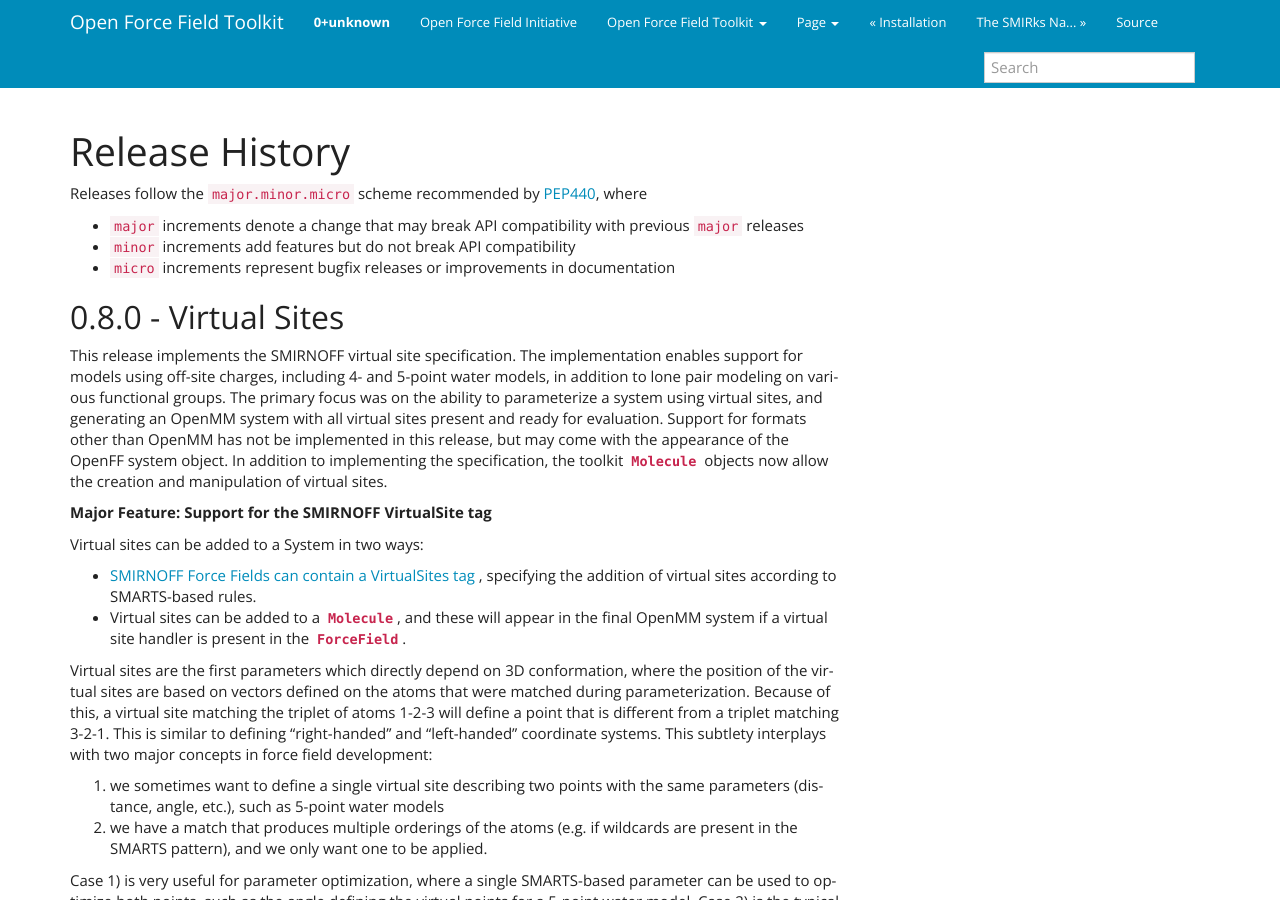
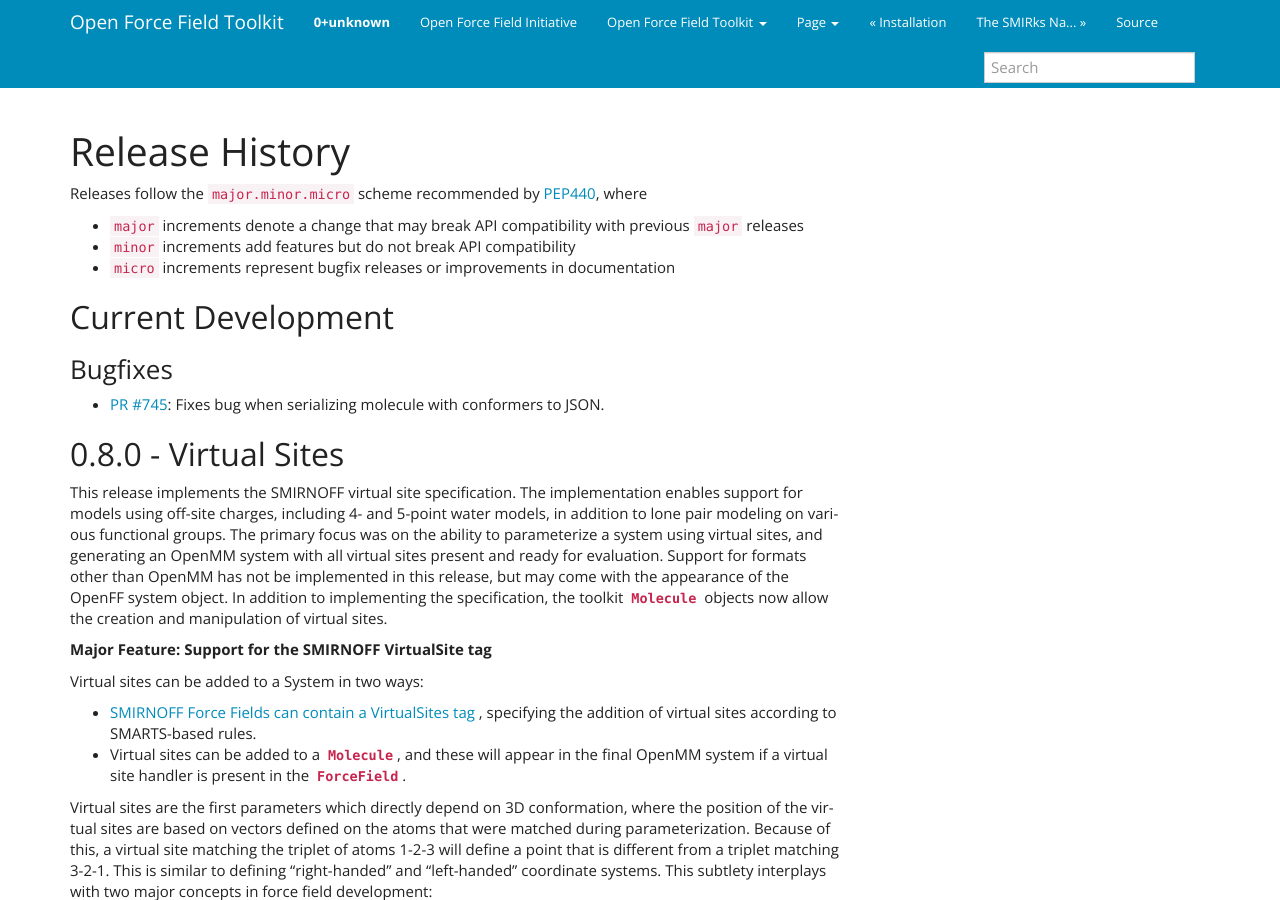
Before and after one commit to openforcefield/openff-toolkit, a Sphinx documentation site: the page built from docs/releasehistory.rst, in a window 1280 px wide and 900 px high. Built offline with Sphinx 7.4.7, drawn with Linux system fonts in a browser that asks for light colours.

Commit message:
update releasehistory for json serialization bugfix

```diff
--- a/docs/releasehistory.rst
+++ b/docs/releasehistory.rst
@@ -6,6 +6,17 @@
 * ``major`` increments denote a change that may break API compatibility with previous ``major`` releases
 * ``minor`` increments add features but do not break API compatibility
 * ``micro`` increments represent bugfix releases or improvements in documentation
+
+Current Development
+-------------------
+
+Bugfixes
+"""""""""
+- `PR #745 <https://github.com/openforcefield/openforcefield/pull/745>`_: Fixes bug when
+  serializing molecule with conformers to JSON.
+
+
+
 
 0.8.0 - Virtual Sites
 ---------------------
```
